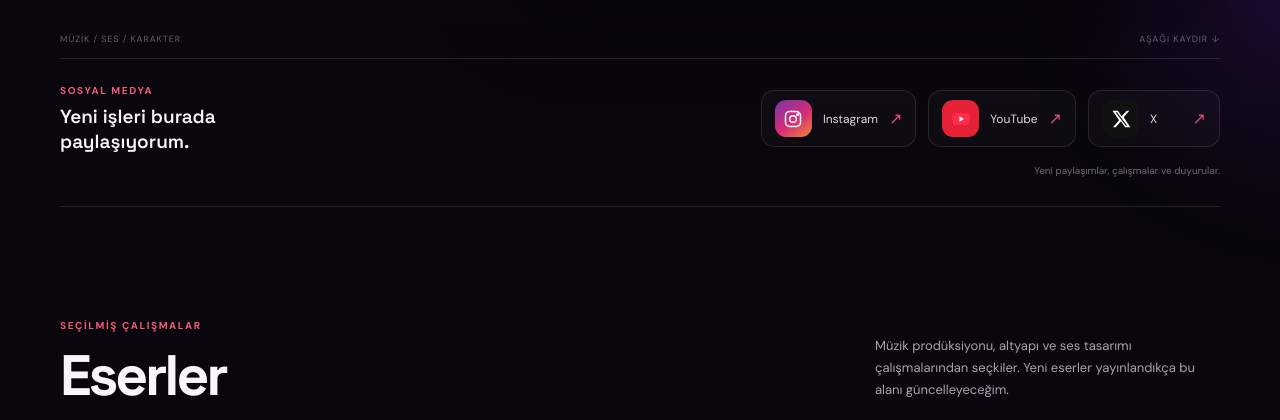
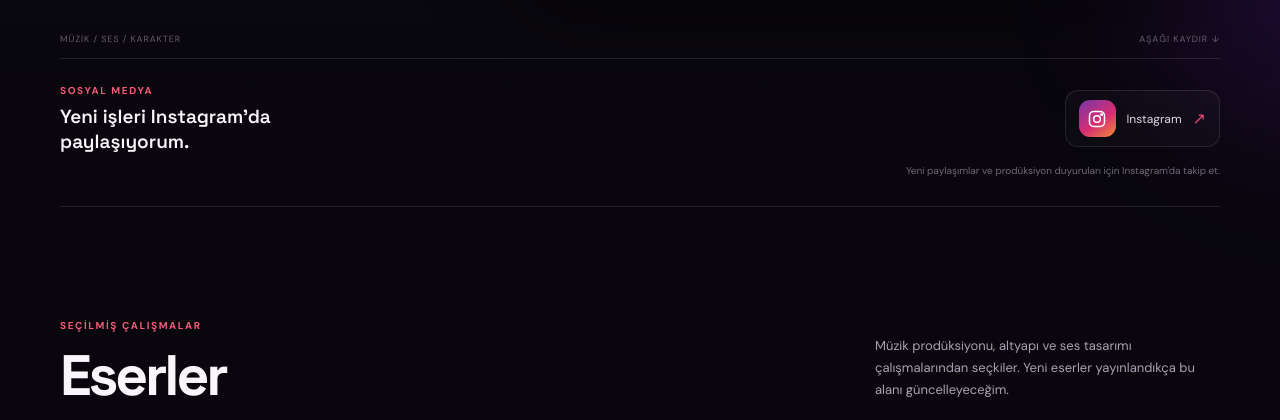
Before and after one commit to yavuzselimtalebeyurdu-gif/2MER-PRODUCTION, a plain HTML site: page index.html in a window 1280 px wide. Shown: the part 680-1100 px from the top of the page. Drawn offline with Linux system fonts and the light colour scheme.

Commit message:
Update index.html

```diff
--- a/index.html
+++ b/index.html
@@ -73,14 +73,12 @@
       <div class="hero-bottom-line"><span>MÜZİK / SES / KARAKTER</span><span>AŞAĞI KAYDIR ↓</span></div>
     </section>
 
-    <section class="social-strip wrap reveal" aria-label="Sosyal medya hesapları">
-  <div class="social-intro"><span class="section-kicker">SOSYAL MEDYA</span><strong>Yeni işleri burada paylaşıyorum.</strong></div>
+    <section class="social-strip wrap reveal" aria-label="2MER Production sosyal medya hesabı">
+  <div class="social-intro"><span class="section-kicker">SOSYAL MEDYA</span><strong>Yeni işleri Instagram'da paylaşıyorum.</strong></div>
   <div class="social-links social-links-square">
-    <a class="social-tile" href="https://instagram.com/" target="_blank" rel="noopener noreferrer" aria-label="Instagram hesabı"><span class="social-icon instagram"><svg viewBox="0 0 24 24" aria-hidden="true"><rect x="3" y="3" width="18" height="18" rx="5"/><circle cx="12" cy="12" r="4"/><circle cx="17.5" cy="6.5" r=".9" class="fill-dot"/></svg></span><span>Instagram</span><i>↗</i></a>
-    <a class="social-tile" href="https://youtube.com/" target="_blank" rel="noopener noreferrer" aria-label="YouTube kanalı"><span class="social-icon youtube"><svg viewBox="0 0 24 24" aria-hidden="true"><path d="M22 7.2a2.8 2.8 0 0 0-2-2C18.3 4.7 12 4.7 12 4.7s-6.3 0-8 .5a2.8 2.8 0 0 0-2 2A29 29 0 0 0 1.5 12 29 29 0 0 0 2 16.8a2.8 2.8 0 0 0 2 2c1.7.5 8 .5 8 .5s6.3 0 8-.5a2.8 2.8 0 0 0 2-2 29 29 0 0 0 .5-4.8 29 29 0 0 0-.5-4.8Z"/><path class="play-mark" d="m10 8.8 5.5 3.2-5.5 3.2Z"/></svg></span><span>YouTube</span><i>↗</i></a>
-    <a class="social-tile" href="https://x.com/" target="_blank" rel="noopener noreferrer" aria-label="X hesabı"><span class="social-icon x-social"><svg viewBox="0 0 24 24" aria-hidden="true"><path d="M18.9 2H22l-6.8 7.8L23.2 22h-6.3L12 14.6 5.6 22H2.4l7.3-8.4L1.8 2h6.5l4.5 6.8L18.9 2Zm-1.1 18h1.7L7.2 3.9H5.4L17.8 20Z"/></svg></span><span>X</span><i>↗</i></a>
+    <a class="social-tile" href="https://www.instagram.com/2mer____/" target="_blank" rel="noopener noreferrer" aria-label="2MER Production Instagram hesabını aç"><span class="social-icon instagram"><svg viewBox="0 0 24 24" aria-hidden="true"><rect x="3" y="3" width="18" height="18" rx="5"/><circle cx="12" cy="12" r="4"/><circle cx="17.5" cy="6.5" r=".9" class="fill-dot"/></svg></span><span>Instagram</span><i>↗</i></a>
   </div>
-  <p class="social-note">Yeni paylaşımlar, çalışmalar ve duyurular.</p>
+  <p class="social-note">Yeni paylaşımlar ve prodüksiyon duyuruları için Instagram'da takip et.</p>
 </section>
 
     <section class="beats-section wrap" id="eserler">
```
